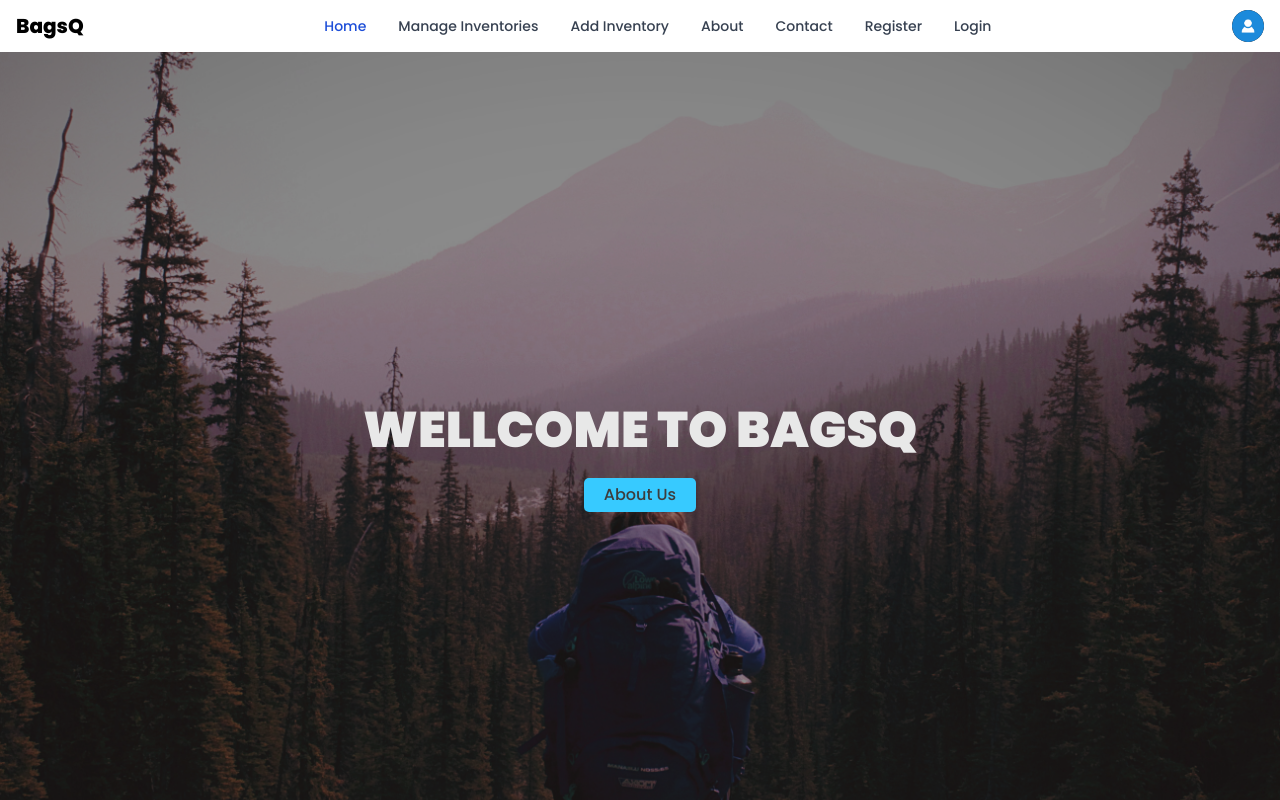
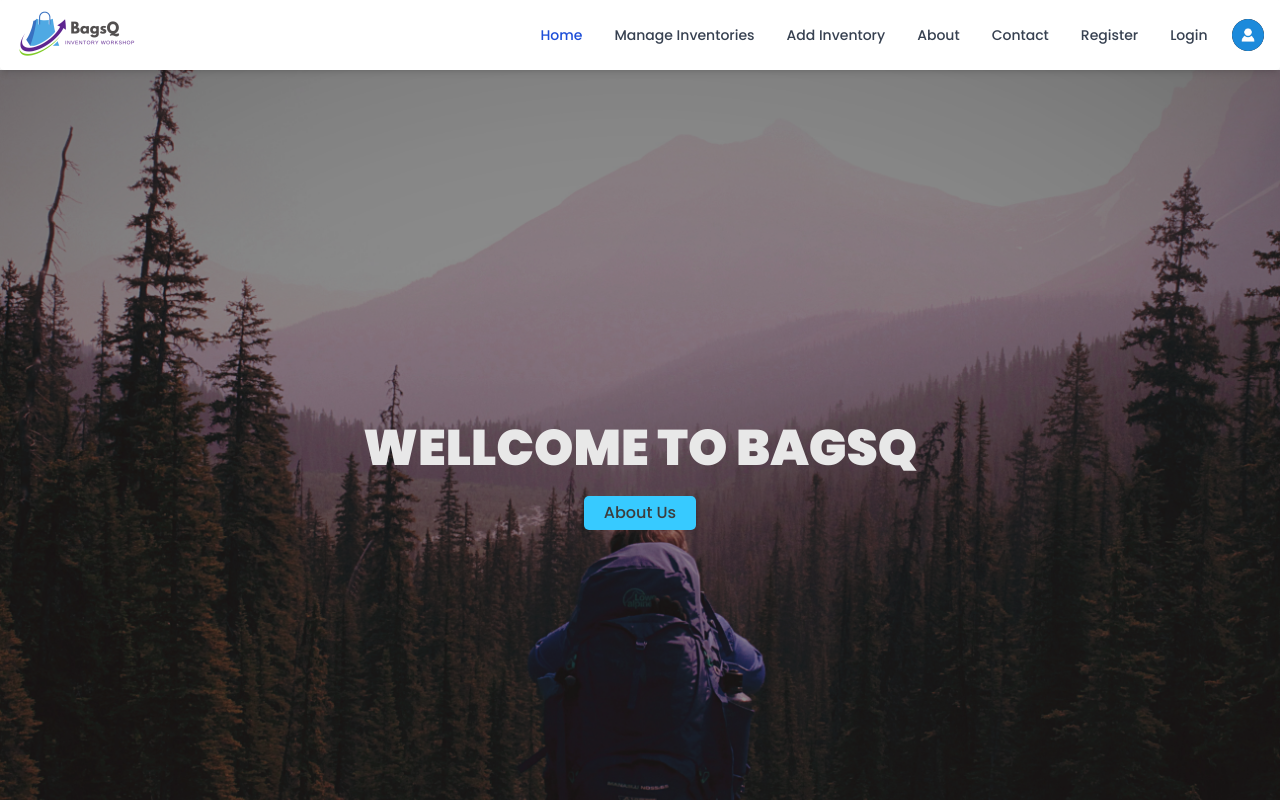
Before and after one commit to emonmorol/bagsq-client, a React (Create React App) app: page / in a window 1280 px wide. Shown: the top 800 px of the page. Built offline with nearby package versions, Linux system fonts and the light colour scheme; no server answers.

Commit message:
all done for today

```diff
--- a/src/Pages/Shared/Navbar/Navbar.js
+++ b/src/Pages/Shared/Navbar/Navbar.js
@@ -4,6 +4,7 @@ import auth from "../../../fireabase.init";
 import userImage from "../../../Images/userimage.png";
 import { useAuthState } from "react-firebase-hooks/auth";
 import { signOut } from "firebase/auth";
+import bagsq from "../../../Images/BagsQ.png";
 
 const Navbar = () => {
   const [userClicked, setUserClicked] = useState(false);
@@ -13,11 +14,11 @@ const Navbar = () => {
   const navigate = useNavigate();
 
   return (
-    <nav className="bg-white border-gray-200 px-2 sm:px-4 py-2.5 rounded dark:bg-gray-800 sticky top-0">
+    <nav className="bg-white shadow-md border-gray-200 px-2 sm:px-4 py-2.5 rounded dark:bg-gray-800 sticky top-0 z-50">
       <div className="container flex flex-wrap justify-between items-center mx-auto">
-        <Link to="https://flowbite.com" className="flex items-center">
-          <span className="self-center font-extrabold text-xl whitespace-nowrap dark:text-white">
-            BagsQ
+        <Link to="/" className="flex items-center">
+          <span className="self-center font-extrabold text-xl whitespace-nowrap dark:text-white w-1/4">
+            <img src={bagsq} alt="" />
           </span>
         </Link>
         <div className="flex items-center md:order-2">
```
